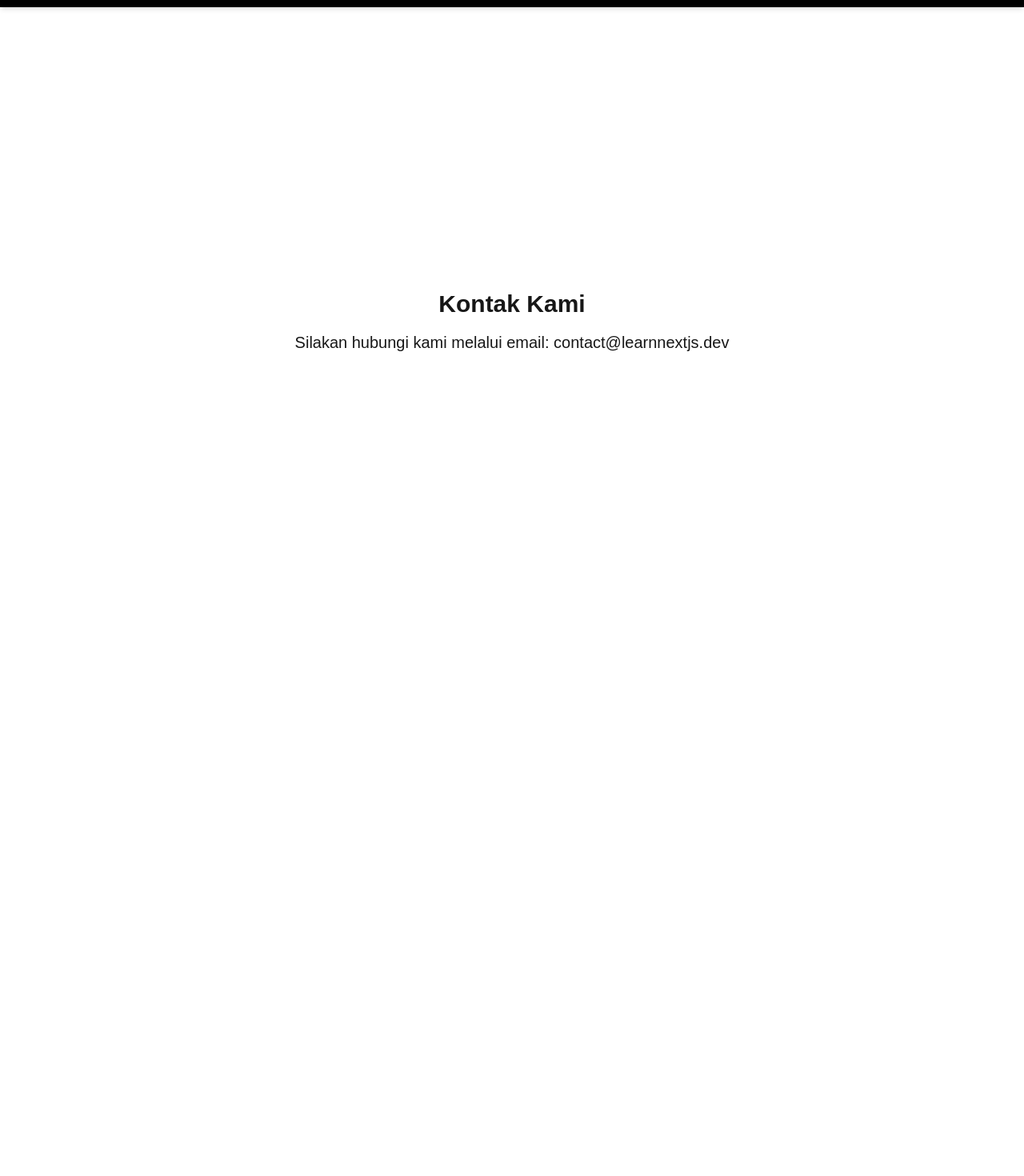
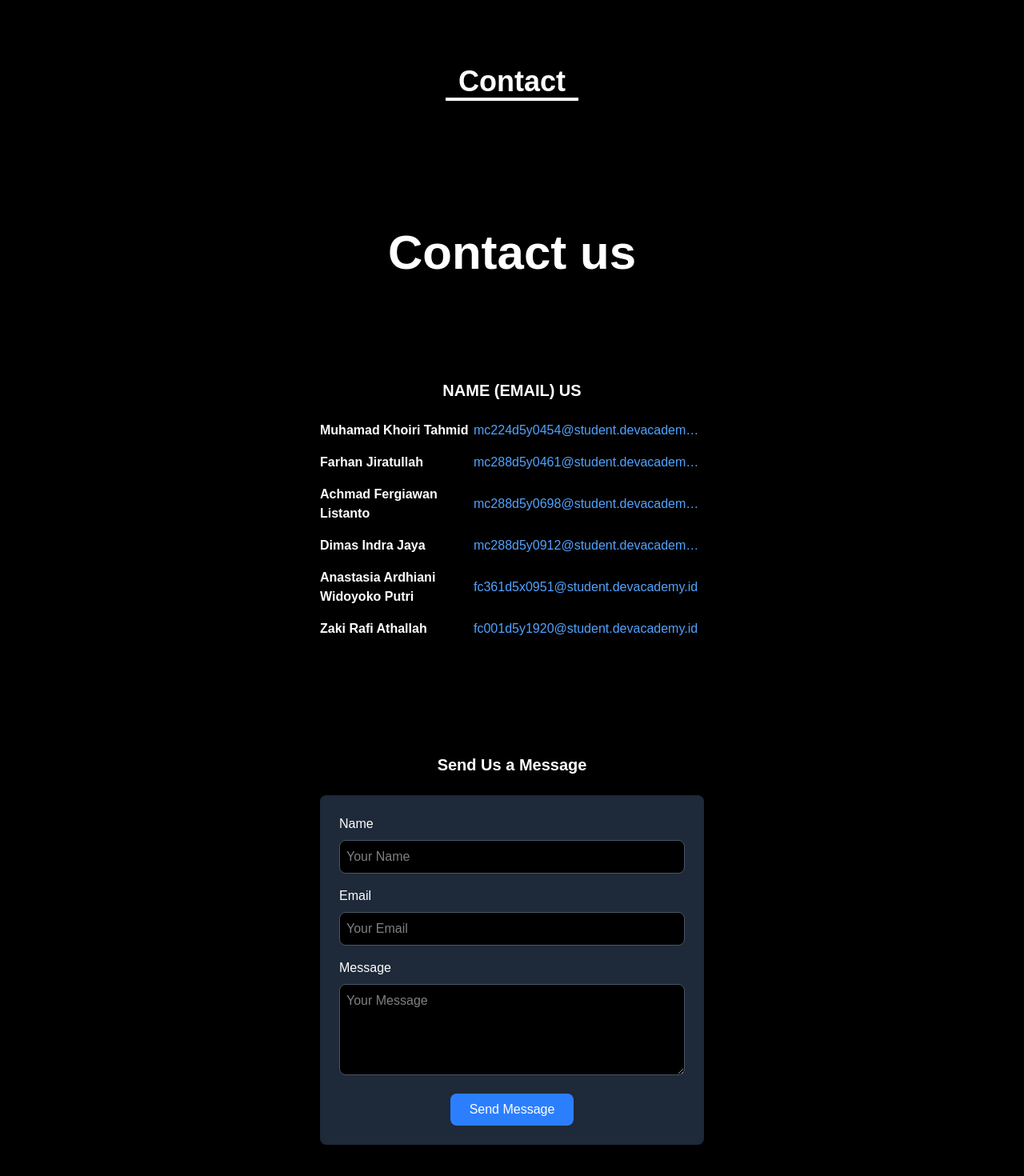
Before and after one commit to Zackraff/S-Com, a Next.js app: page /contact in a window 1280 px wide. Shown: the part 78-1548 px from the top of the page at 80% size. Before the commit the page ends 880 px from the top, so only its background shows below. Built offline with nearby package versions, Linux system fonts and the light colour scheme.

Commit message:
update service 2

```diff
--- /dev/null
+++ b/src/app/contact/components/ContactContent.jsx
@@ -0,0 +1,94 @@
+export function ContactContent() {
+  return (
+    <div className="bg-black text-white min-h-screen flex flex-col">
+      {/* First section: Contact Us title */}
+      <div className="w-full flex items-center justify-center bg-black py-16">
+        <h1 className="text-6xl font-bold">Contact us</h1>
+      </div>
+
+      {/* Second section: Name (Email) and contact information */}
+      <div className="w-full flex justify-center bg-black py-16">
+        <div className="w-5/12 text-center">
+          <h2 className="text-xl font-semibold mb-6">NAME (EMAIL) US</h2>
+          <ul className="text-left">
+            <li className="mb-4 flex justify-between items-center">
+              <span className="font-semibold w-2/5">Muhamad Khoiri Tahmid</span>
+              <a href="mailto:mc224d5y0454@student.devacademy.id" className="text-blue-400 w-3/5 truncate">
+                mc224d5y0454@student.devacademy.id
+              </a>
+            </li>
+            <li className="mb-4 flex justify-between items-center">
+              <span className="font-semibold w-2/5">Farhan Jiratullah</span>
+              <a href="mailto:mc288d5y0461@student.devacademy.id" className="text-blue-400 w-3/5 truncate">
+                mc288d5y0461@student.devacademy.id
+              </a>
+            </li>
+            <li className="mb-4 flex justify-between items-center">
+              <span className="font-semibold w-2/5">Achmad Fergiawan Listanto</span>
+              <a href="mailto:mc288d5y0698@student.devacademy.id" className="text-blue-400 w-3/5 truncate">
+                mc288d5y0698@student.devacademy.id
+              </a>
+            </li>
+            <li className="mb-4 flex justify-between items-center">
+              <span className="font-semibold w-2/5">Dimas Indra Jaya</span>
+              <a href="mailto:mc288d5y0912@student.devacademy.id" className="text-blue-400 w-3/5 truncate">
+                mc288d5y0912@student.devacademy.id
+              </a>
+            </li>
+            <li className="mb-4 flex justify-between items-center">
+              <span className="font-semibold w-2/5">Anastasia Ardhiani Widoyoko Putri</span>
+              <a href="mailto:fc361d5x0951@student.devacademy.id" className="text-blue-400 w-3/5 truncate">
+                fc361d5x0951@student.devacademy.id
+              </a>
+            </li>
+            <li className="mb-4 flex justify-between items-center">
+              <span className="font-semibold w-2/5">Zaki Rafi Athallah</span>
+              <a href="mailto:fc001d5y1920@student.devacademy.id" className="text-blue-400 w-3/5 truncate">
+                fc001d5y1920@student.devacademy.id
+              </a>
+            </li>
+          </ul>
+        </div>
+      </div>
+
+      {/* Third section: Contact form */}
+      <div className="w-full flex justify-center bg-black py-16">
+        <div className="w-5/12">
+          <h2 className="text-xl font-semibold mb-6 text-center">Send Us a Message</h2>
+          <form className="bg-gray-800 p-6 rounded-lg">
+            {/* Name Input */}
+            <div className="mb-4">
+              <label htmlFor="name" className="block text-white mb-2">
+                Name
+              </label>
+              <input type="text" id="name" className="w-full p-2 bg-black border border-gray-600 rounded-lg text-white" placeholder="Your Name" />
+            </div>
+
+            {/* Email Input */}
+            <div className="mb-4">
+              <label htmlFor="email" className="block text-white mb-2">
+                Email
+              </label>
+              <input type="email" id="email" className="w-full p-2 bg-black border border-gray-600 rounded-lg text-white" placeholder="Your Email" />
+            </div>
+
+            {/* Message Textarea */}
+            <div className="mb-4">
+              <label htmlFor="message" className="block text-white mb-2">
+                Message
+              </label>
+              <textarea id="message" rows="4" className="w-full p-2 bg-black border border-gray-600 rounded-lg text-white" placeholder="Your Message"></textarea>
+            </div>
+
+            {/* Submit Button */}
+            <div className="text-center">
+              <button type="submit" className="bg-blue-500 text-white px-6 py-2 rounded-lg hover:bg-blue-400">
+                Send Message
+              </button>
+            </div>
+          </form>
+        </div>
+      </div>
+    </div>
+  );
+}
--- /dev/null
+++ b/src/app/contact/components/SectionTitle.jsx
@@ -0,0 +1,7 @@
+export default function SectionTitle({ children }) {
+  return (
+    <section className="flex justify-center">
+      <h2 className="text-4xl font-bold border-b-4 border-white px-4 text-center ">{children}</h2>
+    </section>
+  );
+}
--- a/src/app/contact/page.js
+++ b/src/app/contact/page.js
@@ -1,10 +1,11 @@
+import SectionTitle from "./components/SectionTitle";
+import { ContactContent } from "./components/ContactContent";
+
 export default function ContactPage() {
-    return (
-        <main className="flex min-h-screen flex-col items-center justify-center p-24">
-            <h1 className="text-3xl font-bold">Kontak Kami</h1>
-            <p className="mt-4 text-xl">
-                Silakan hubungi kami melalui email: contact@learnnextjs.dev
-            </p>
-        </main>
-    );
+  return (
+    <main className="min-h-screen bg-black text-white px-6 md:px-16 py-20 space-y-24">
+      <SectionTitle>Contact</SectionTitle>
+      <ContactContent />
+    </main>
+  );
 }
```
